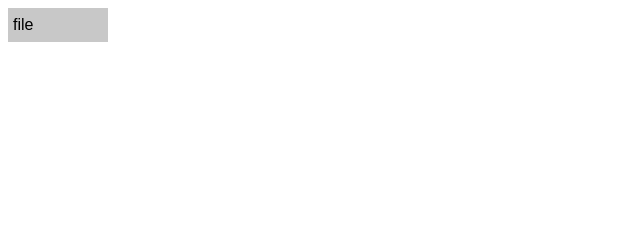
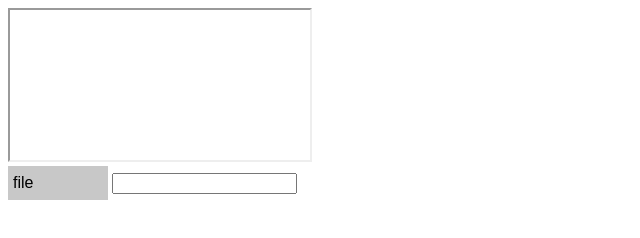
Before and after one commit to teak1cd/vJS, a plain HTML site: page index.html in a window 1280 px wide. Shown: the whole page, without its empty margins (0-640 px from the left). Drawn offline with Linux system fonts and the light colour scheme.

Commit message:
Update index.html

```diff
--- a/index.html
+++ b/index.html
@@ -27,6 +27,9 @@
     <script src="vJS.0.0.1.js"></script>
   </head>
   <body>
+    <div>
+      <iframe id=loader ></iframe>
+    </div>
     <span class="dropdowns">
       <select id=fileTab value="0">
         <option value="0">file</option>
@@ -34,8 +37,7 @@
         <option value="2">reserch</option>
         <option value="3">exit</option>
       </select>
-      <span id=tabs></span>
+      <input type="text" id="topic" />
     </span>
-
   </body>
 </html>
```
